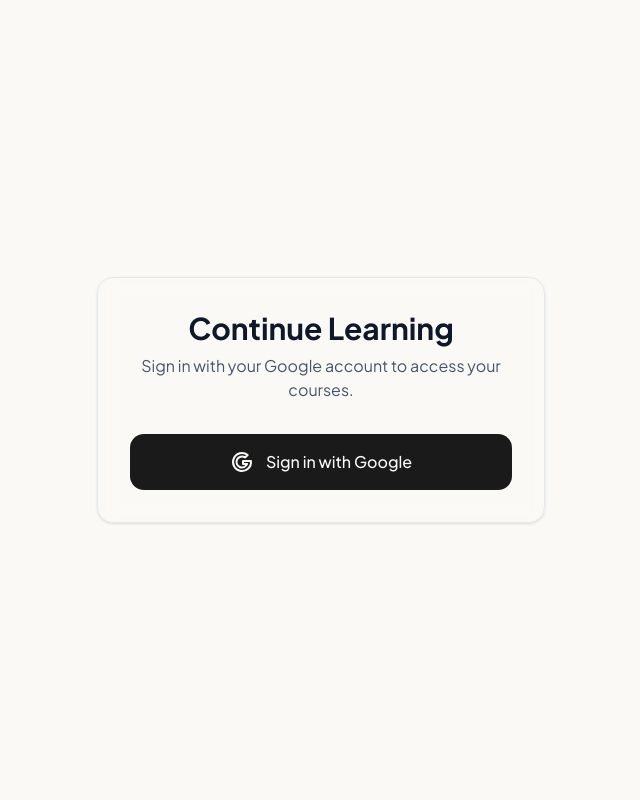
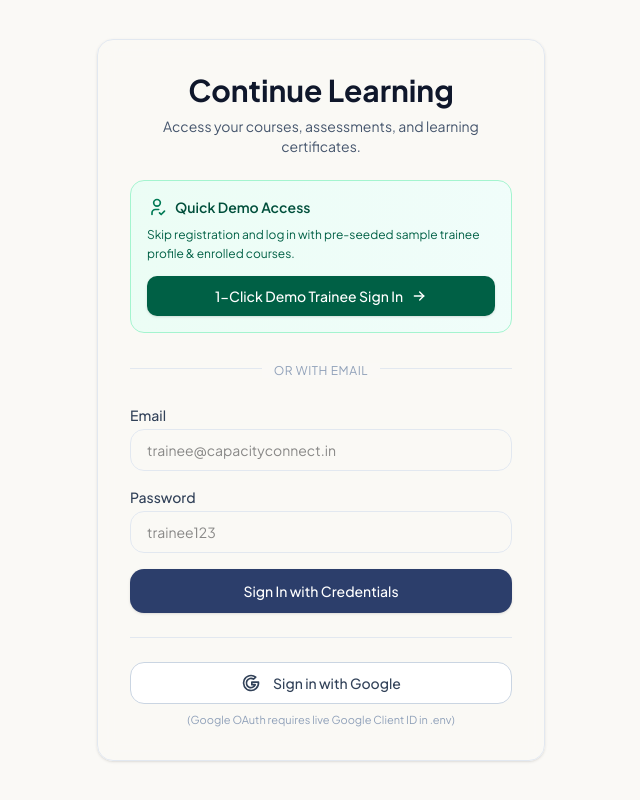
Before and after one commit to harshitaggarwal2023-oss/capacity-connect, a Next.js app: page /trainee/login in a window 1280 px wide. Shown: the whole page, without its empty margins (319-959 px from the left). Built offline with nearby package versions, Linux system fonts and the light colour scheme; a web font is replaced by a local one.

Commit message:
feat: add 1-click demo trainee login and seed sample trainee account

```diff
--- a/app/(auth)/trainee/login/page.tsx
+++ b/app/(auth)/trainee/login/page.tsx
@@ -1,30 +1,152 @@
 "use client";
 
+import { useState, Suspense } from "react";
 import { signIn } from "next-auth/react";
-import { IconBrandGoogle } from "@tabler/icons-react";
+import { useRouter, useSearchParams } from "next/navigation";
+import { IconBrandGoogle, IconUserCheck, IconArrowRight } from "@tabler/icons-react";
 import { Plus_Jakarta_Sans } from "next/font/google";
 
 const plusJakartaSans = Plus_Jakarta_Sans({ subsets: ["latin"] });
 
-export default function TraineeLoginPage() {
+function TraineeLoginForm() {
+  const [email, setEmail] = useState("");
+  const [password, setPassword] = useState("");
+  const [loadingDemo, setLoadingDemo] = useState(false);
+  const [loadingForm, setLoadingForm] = useState(false);
+  const router = useRouter();
+  const searchParams = useSearchParams();
+  const error = searchParams.get("error");
+
+  const handleCredentialsSubmit = async (e: React.FormEvent) => {
+    e.preventDefault();
+    setLoadingForm(true);
+    const result = await signIn("credentials", {
+      email,
+      password,
+      redirect: false,
+    });
+    setLoadingForm(false);
+
+    if (result?.error) {
+      router.push(`/trainee/login?error=${encodeURIComponent(result.error)}`);
+    } else {
+      router.push("/trainee/dashboard");
+    }
+  };
+
+  const handle1ClickDemo = async () => {
+    setLoadingDemo(true);
+    const result = await signIn("credentials", {
+      email: "trainee@capacityconnect.in",
+      password: "trainee123",
+      redirect: false,
+    });
+    setLoadingDemo(false);
+
+    if (!result?.error) {
+      router.push("/trainee/dashboard");
+    }
+  };
+
   return (
-    <div className={`min-h-screen bg-[#FAF9F6] flex items-center justify-center p-4 ${plusJakartaSans.className}`}>
-      <div className="max-w-md w-full bg-[\#FAF9F6]/50 backdrop-blur-sm border border-slate-200 rounded-2xl p-8 shadow-sm">
-        <div className="text-center mb-8">
-          <h1 className="text-3xl font-bold text-slate-900 mb-2">Continue Learning</h1>
-          <p className="text-slate-600">
-            Sign in with your Google account to access your courses.
-          </p>
+    <div className="max-w-md w-full bg-[#FAF9F6]/90 backdrop-blur-sm border border-slate-200 rounded-2xl p-8 shadow-sm">
+      <div className="text-center mb-6">
+        <h1 className="text-3xl font-bold text-slate-900 mb-2">Continue Learning</h1>
+        <p className="text-slate-600 text-sm">
+          Access your courses, assessments, and learning certificates.
+        </p>
+      </div>
+
+      {error && (
+        <div className="mb-6 p-4 bg-red-50 text-red-600 border border-red-200 rounded-xl text-sm">
+          {error === "CredentialsSignin" ? "Invalid email or password." : error}
         </div>
+      )}
 
+      {/* 1-Click Instant Demo Login */}
+      <div className="mb-6 p-4 rounded-xl bg-gradient-to-r from-emerald-50 to-teal-50 border border-emerald-200">
+        <div className="flex items-center gap-2 mb-2 text-emerald-900 font-semibold text-sm">
+          <IconUserCheck className="w-5 h-5 text-emerald-700" />
+          <span>Quick Demo Access</span>
+        </div>
+        <p className="text-xs text-emerald-800 mb-3 leading-relaxed">
+          Skip registration and log in with pre-seeded sample trainee profile & enrolled courses.
+        </p>
+        <button
+          onClick={handle1ClickDemo}
+          disabled={loadingDemo}
+          className="w-full flex items-center justify-center gap-2 bg-emerald-800 hover:bg-emerald-900 text-white py-2.5 px-4 rounded-lg font-medium text-sm transition-colors shadow-sm disabled:opacity-50"
+        >
+          <span>{loadingDemo ? "Signing in..." : "1-Click Demo Trainee Sign In"}</span>
+          <IconArrowRight className="w-4 h-4" />
+        </button>
+      </div>
+
+      <div className="relative my-6 text-center">
+        <div className="absolute inset-0 flex items-center">
+          <div className="w-full border-t border-slate-200" />
+        </div>
+        <span className="relative px-3 bg-[#FAF9F6] text-xs uppercase tracking-wider text-slate-400">
+          Or with email
+        </span>
+      </div>
+
+      {/* Credentials form */}
+      <form onSubmit={handleCredentialsSubmit} className="space-y-4">
+        <div>
+          <label className="block text-sm font-medium text-slate-700 mb-1">Email</label>
+          <input
+            type="email"
+            required
+            value={email}
+            onChange={(e) => setEmail(e.target.value)}
+            placeholder="trainee@capacityconnect.in"
+            className="w-full px-4 py-2.5 rounded-xl border border-slate-200 focus:outline-none focus:ring-2 focus:ring-[#2c3e6b] text-sm"
+          />
+        </div>
+        <div>
+          <label className="block text-sm font-medium text-slate-700 mb-1">Password</label>
+          <input
+            type="password"
+            required
+            value={password}
+            onChange={(e) => setPassword(e.target.value)}
+            placeholder="trainee123"
+            className="w-full px-4 py-2.5 rounded-xl border border-slate-200 focus:outline-none focus:ring-2 focus:ring-[#2c3e6b] text-sm"
+          />
+        </div>
+        <button
+          type="submit"
+          disabled={loadingForm}
+          className="w-full bg-[#2c3e6b] hover:bg-[#233257] text-white py-3 rounded-xl font-medium transition-colors text-sm shadow-sm disabled:opacity-50"
+        >
+          {loadingForm ? "Authenticating..." : "Sign In with Credentials"}
+        </button>
+      </form>
+
+      {/* Google OAuth Option */}
+      <div className="mt-6 pt-6 border-t border-slate-200 text-center">
         <button
           onClick={() => signIn("google", { callbackUrl: "/trainee/dashboard" })}
-          className="w-full flex items-center justify-center gap-3 bg-[#1a1a1a] hover:bg-[#333] text-[#FAF9F6] p-4 rounded-xl font-medium transition-colors"
+          className="w-full flex items-center justify-center gap-3 bg-white hover:bg-slate-50 text-slate-700 border border-slate-300 py-2.5 rounded-xl font-medium text-sm transition-colors"
         >
-          <IconBrandGoogle className="w-6 h-6" />
+          <IconBrandGoogle className="w-5 h-5" />
           <span>Sign in with Google</span>
         </button>
+        <span className="block text-[11px] text-slate-400 mt-2">
+          (Google OAuth requires live Google Client ID in .env)
+        </span>
       </div>
     </div>
   );
 }
+
+export default function TraineeLoginPage() {
+  return (
+    <div className={`min-h-screen bg-[#FAF9F6] flex items-center justify-center p-4 ${plusJakartaSans.className}`}>
+      <Suspense fallback={<div className="text-sm text-slate-500">Loading portal...</div>}>
+        <TraineeLoginForm />
+      </Suspense>
+    </div>
+  );
+}
--- a/prisma/seed.ts
+++ b/prisma/seed.ts
@@ -156,6 +156,52 @@
     console.log("Sample announcement published.");
   }
 
+  // 5. Sample Trainee account
+  const traineePasswordHash = await bcrypt.hash("trainee123", 12);
+  const trainee = await prisma.user.upsert({
+    where: { email: "trainee@capacityconnect.in" },
+    update: {
+      passwordHash: traineePasswordHash,
+      role: "TRAINEE",
+      status: "APPROVED",
+    },
+    create: {
+      email: "trainee@capacityconnect.in",
+      name: "Rahul Verma",
+      passwordHash: traineePasswordHash,
+      role: "TRAINEE",
+      status: "APPROVED",
+      profile: {
+        create: {
+          fullName: "Rahul Verma",
+          qualifications: ["Bachelor of Technology in Computer Science"],
+          skills: ["Digital Services", "Information Security Basics", "Public Administration"],
+          experience: "Junior Administrative Associate at State Secretariat",
+          yearsExp: 2,
+        },
+      },
+    },
+  });
+  console.log("Trainee seeded:", trainee.email);
+
+  if (course) {
+    await prisma.enrollment.upsert({
+      where: {
+        traineeId_courseId: {
+          traineeId: trainee.id,
+          courseId: course.id,
+        },
+      },
+      update: {},
+      create: {
+        traineeId: trainee.id,
+        courseId: course.id,
+        progress: 25,
+      },
+    });
+    console.log("Trainee enrolled in course:", course.title);
+  }
+
   console.log("Seeding complete!");
 }
 
```
